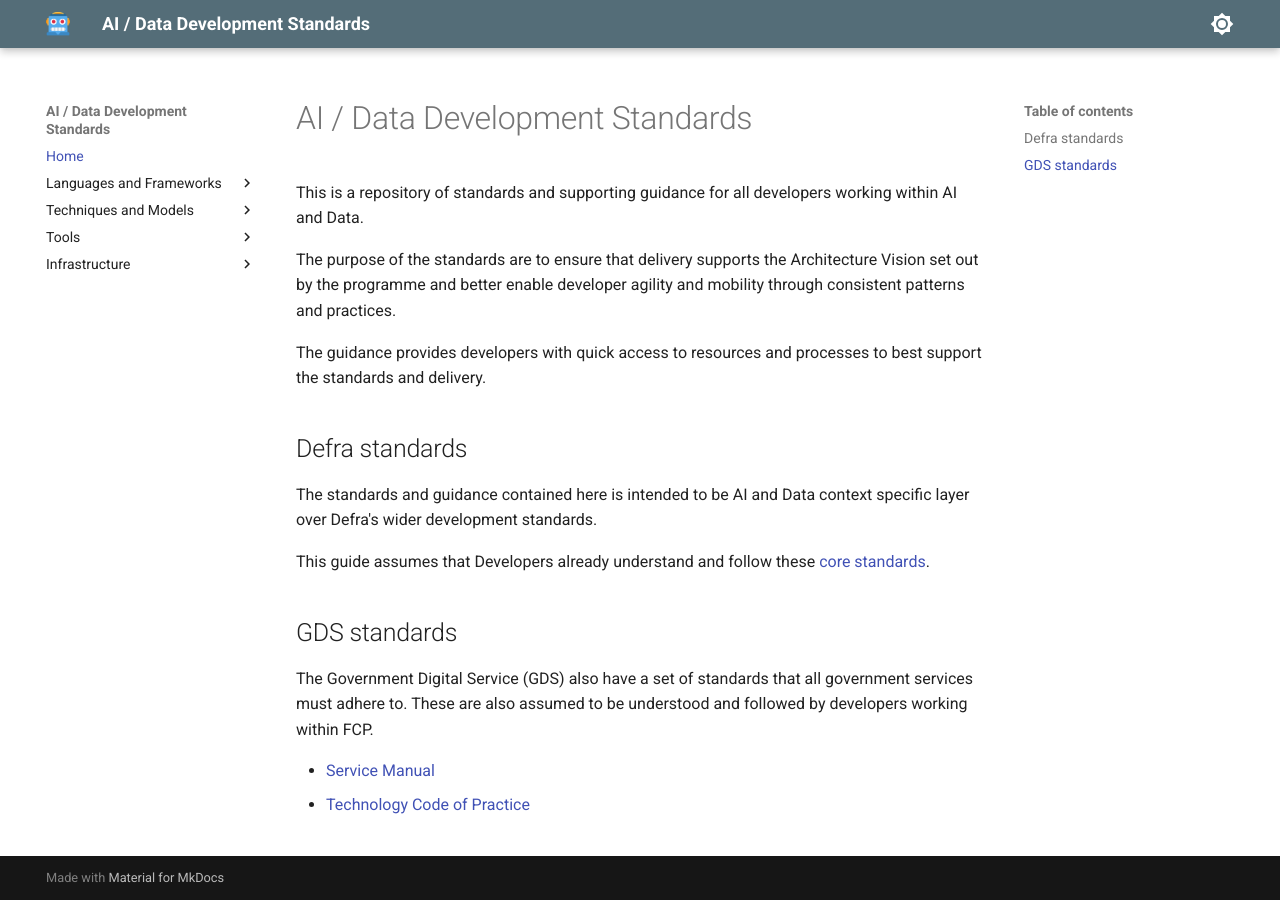
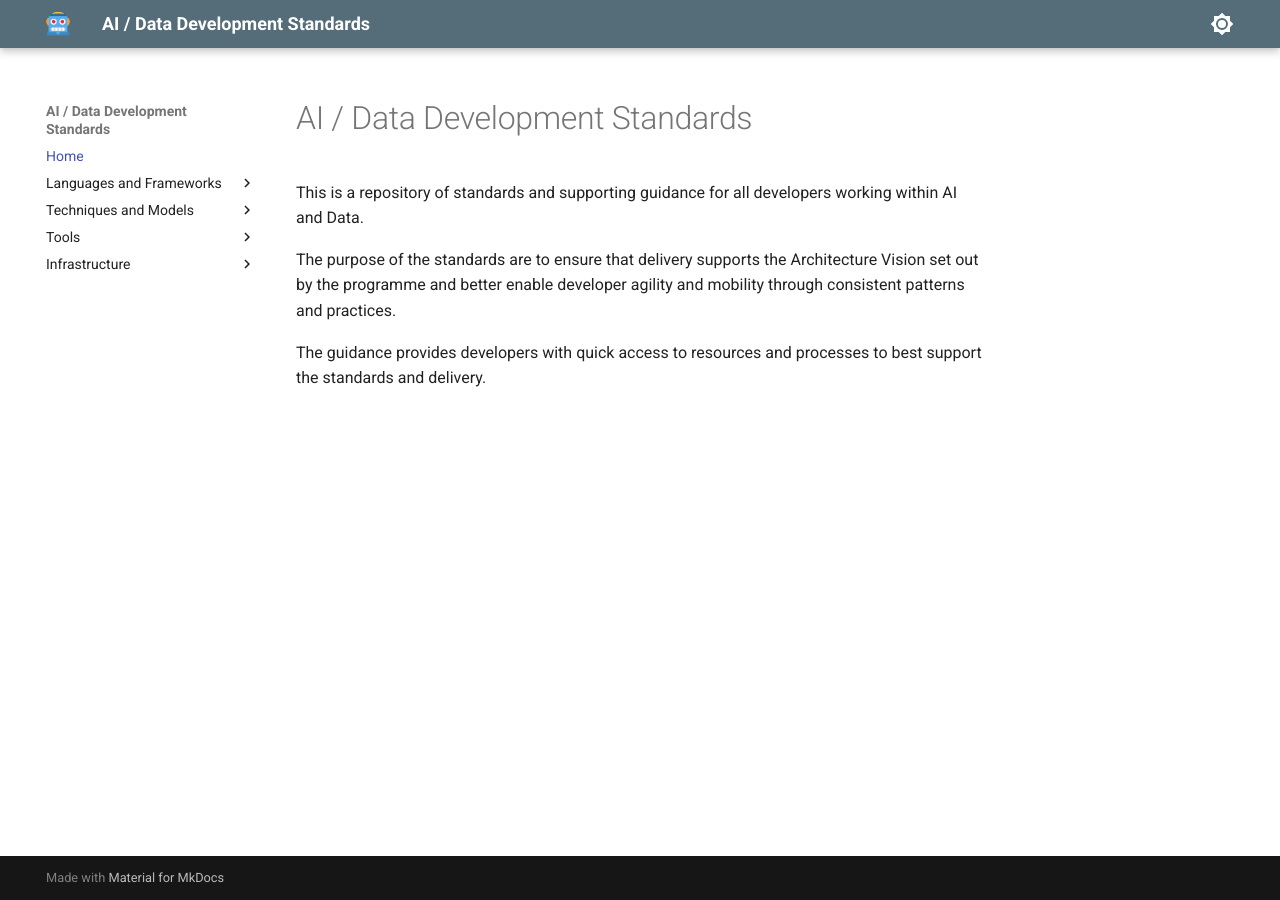
Before and after one commit to DEFRA/ai-data-development-standards, an MkDocs documentation site: the page built from docs/index.md, in a window 1280 px wide. Built offline with MkDocs 1.6.1 and Material for MkDocs 9.7.7, drawn with Linux system fonts in a browser that asks for light colours.

Commit message:
remove gds

```diff
--- a/docs/index.md
+++ b/docs/index.md
@@ -5,16 +5,3 @@ This is a repository of standards and supporting guidance for all developers wor
 The purpose of the standards are to ensure that delivery supports the Architecture Vision set out by the programme and better enable developer agility and mobility through consistent patterns and practices.
 
 The guidance provides developers with quick access to resources and processes to best support the standards and delivery.
-
-## Defra standards
-
-The standards and guidance contained here is intended to be AI and Data context specific layer over Defra's wider development standards.
-
-This guide assumes that Developers already understand and follow these [core standards](https://github.com/DEFRA/software-development-standards/).
-
-## GDS standards
-
-The Government Digital Service (GDS) also have a set of standards that all government services must adhere to.  These are also assumed to be understood and followed by developers working within FCP.
-
-- [Service Manual](https://www.gov.uk/service-manual/service-standard)
-- [Technology Code of Practice](https://www.gov.uk/guidance/the-technology-code-of-practice)
```
Also changed, not shown: docs/infrastructure/azure-ai-document-intelligence.md (+1 -0 lines), docs/languages-frameworks/python.md (+4 -0 lines).
